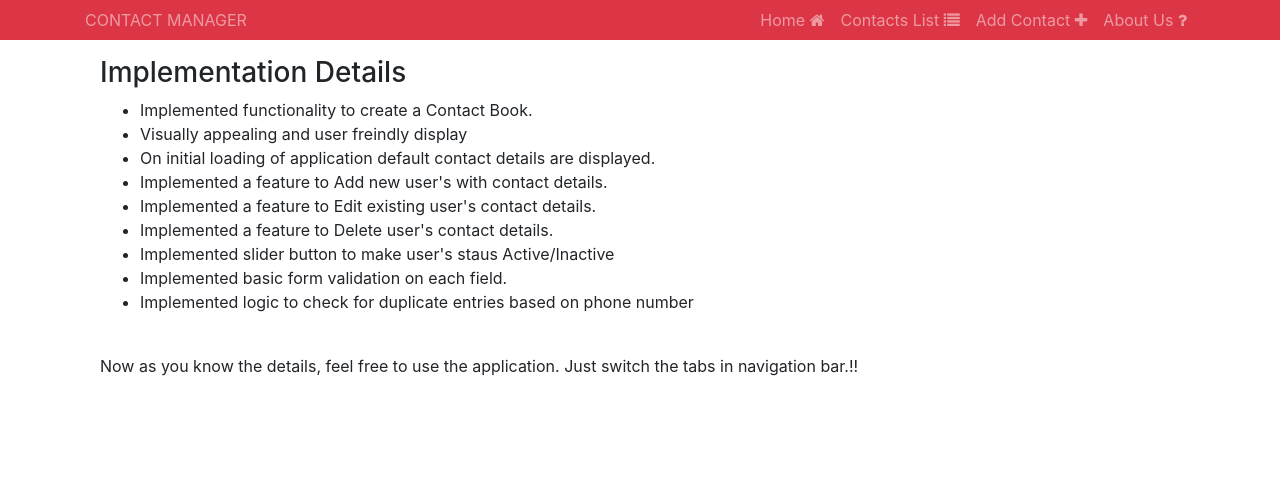
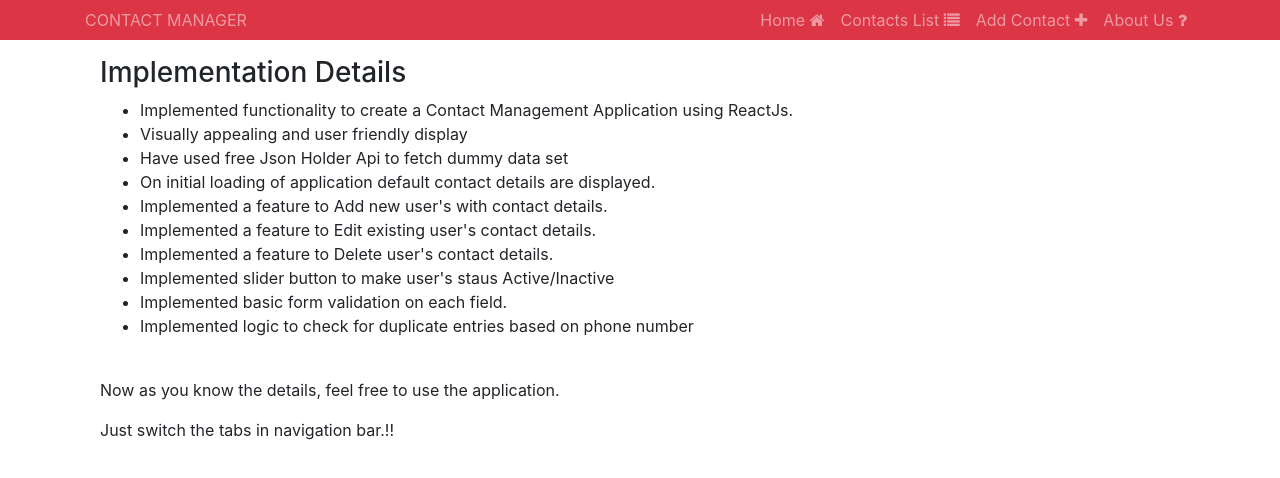
Before and after one commit to ghpr2605/contactManagement, a React (Create React App) app in the folder contactmanager/: page / in a window 1280 px wide. Shown: the top 478 px of the page. Built offline with nearby package versions, Linux system fonts and the light colour scheme; no server answers.

Commit message:
added landing page details

```diff
--- a/contactmanager/src/components/pages/WelcomePage.js
+++ b/contactmanager/src/components/pages/WelcomePage.js
@@ -2,23 +2,32 @@ import React from "react";
 
 const WelcomePage = () => {
   return (
-  <div className="container">
+    <div className="container">
       <h3>Implementation Details</h3>
       <ul>
-        <li>Implemented functionality to create a Contact Book.</li>
-        <li>Visually appealing and user freindly display</li>
-        <li>On initial loading of application default contact details are displayed.</li>
+        <li>
+          Implemented functionality to create a Contact Management Application
+          using ReactJs.
+        </li>
+        <li>Visually appealing and user friendly display</li>
+        <li>Have used free Json Holder Api to fetch dummy data set</li>
+        <li>
+          On initial loading of application default contact details are
+          displayed.
+        </li>
         <li>Implemented a feature to Add new user's with contact details.</li>
         <li>Implemented a feature to Edit existing user's contact details.</li>
         <li>Implemented a feature to Delete user's contact details.</li>
         <li>Implemented slider button to make user's staus Active/Inactive</li>
         <li>Implemented basic form validation on each field.</li>
-        <li>Implemented logic to check for duplicate entries based on phone number</li>
+        <li>
+          Implemented logic to check for duplicate entries based on phone number
+        </li>
       </ul>
       <br></br>
-      <p>Now as you know the details, feel free to use the application. Just switch the tabs in navigation bar.!!</p>
-   </div>
-
+      <p>Now as you know the details, feel free to use the application.</p>
+      <p>Just switch the tabs in navigation bar.!!</p>
+    </div>
   );
 };
 
```
